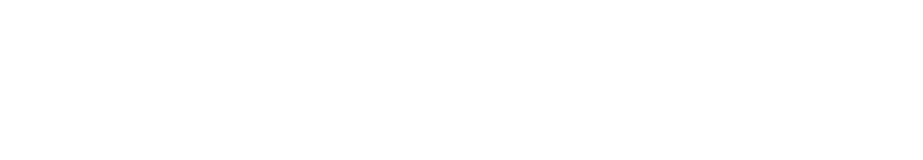
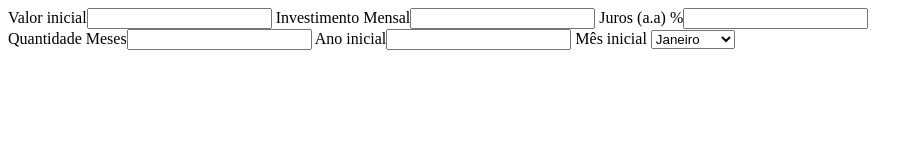
Before and after one commit to wedleys/projeto-senac, a plain HTML site: page Projeto_Juros_compostos/index.html in a window 1280 px wide. Shown: the whole page, without its empty margins (0-923 px from the left). Drawn offline with Linux system fonts and the light colour scheme.

Commit message:
evolução

```diff
--- a/Projeto_Juros_compostos/index.html
+++ b/Projeto_Juros_compostos/index.html
@@ -17,5 +17,33 @@
         <!-- Aqui é um cabeçalho-->
     </header>
 
+    <main>
+        <div>
+            <label for="">Valor inicial</label><input id="in-val-inic"  type="number">
+            <label for="">Investimento Mensal</label><input id="in-inv-mensal"  type="number">
+            <label for="">Juros (a.a) %</label><input id="in-juros"  type="number">
+        </div>
+        <div>
+            <label for="">Quantidade Meses</label><input id="in-qtd-meses"  type="number">
+            <label for="">Ano inicial</label><input id="in-ano-inic"  type="number">
+            <label for="">Mês inicial</label>
+            <select id="sel-mes-inic">
+                <option id="op-janeiro">Janeiro</option>
+                <option id="op-feveiro">Fevereiro</option>
+                <option id="op-marco">Março</option>
+                <option id="op-abril">Abril</option>
+                <option id="op-maio">Maio</option>
+                <option id="op-junho">Junho</option>
+                <option id="op-julho">Julho</option>
+                <option id="op-agosto">Agosto</option>
+                <option id="op-setembro">Setembro</option>
+                <option id="op-outrubo">Outrubo</option>
+                <option id="op-novembro">Novembro</option>
+                <option id="op-dezembro">Dezembro</option>
+            </select>
+
+        </div>
+    </main>
+
 </body>
 </html>
```
